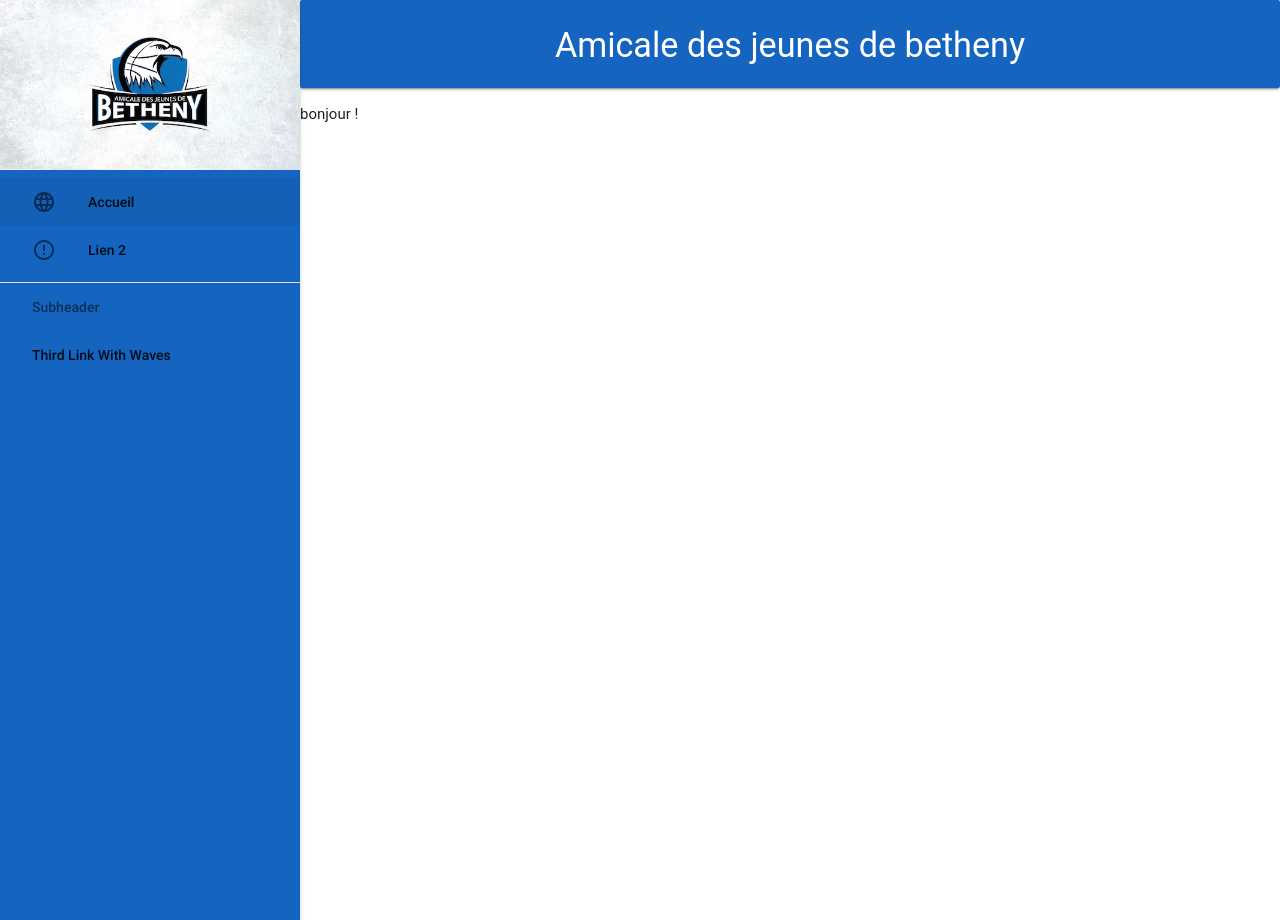
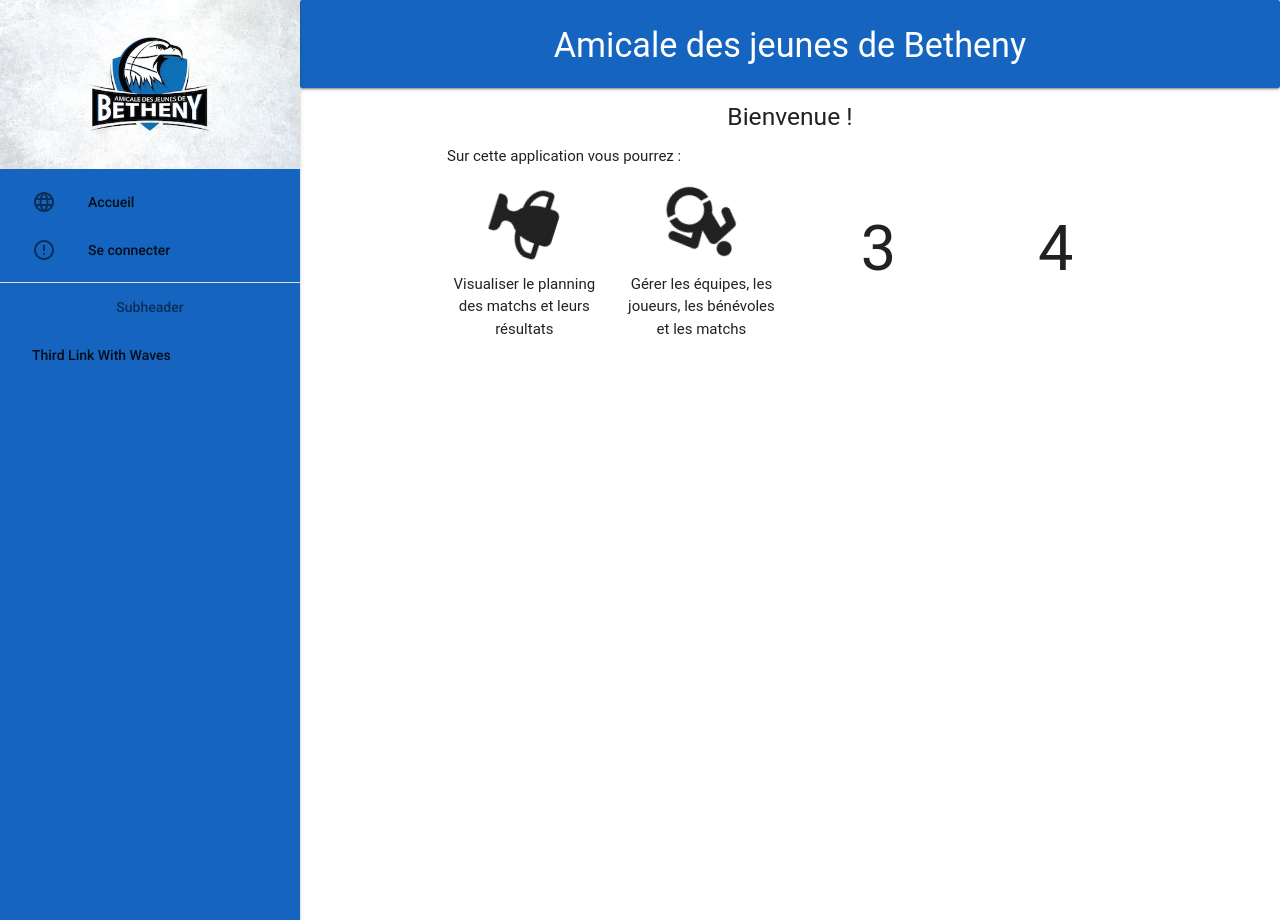
Before and after one commit to Choucapic/ProjetS3, a PHP site: page / in a window 1280 px wide. Run offline with PHP 8.4, Linux system fonts and the light colour scheme; some libraries are stand-ins or nearby versions; some web fonts are replaced.

Commit message:
- Transcription des pages en php à l'aide de la classe WebPage - Ajout d'une page Authentification - Ajout des classes Membre et Bénévole - Ecriture de contenu de test dans les pages

```diff
--- /dev/null
+++ b/public_html/class/webpage.class.php
@@ -0,0 +1,211 @@
+<?php
+
+class WebPage {
+    /**
+     * @var string Texte compris entre <head> et </head>
+     */
+    private $head  = null ;
+    /**
+     * @var string Texte compris entre <title> et </title>
+     */
+    private $title = null ;
+    /**
+     * @var string Texte compris entre <body> et </body>
+     */
+    private $body  = null ;
+
+    /**
+     * Constructeur
+     * @param string $title Titre de la page
+     */
+    public function __construct($title=null) {
+        $this->setTitle($title) ;
+    }
+
+    /**
+     * Retourner le contenu de $this->body
+     *
+     * @return string
+     */
+    public function body() {
+        return $this->body ;
+    }
+
+    /**
+     * Retourner le contenu de $this->head
+     *
+     * @return string
+     */
+    public function head() {
+        return $this->head ;
+    }
+
+    /**
+     * Donner la derni�re modification du script principal
+     * @link http://php.net/manual/en/function.getlastmod.php
+     * @link http://php.net/manual/en/function.strftime.php
+     *
+     * @return string
+     */
+    public function getLastModification() {
+        return strftime("Derni�re modification de cette page le %d/%m/%Y � %Hh%M", getlastmod()) ;
+    }
+
+    /**
+     * Prot�ger les caract�res sp�ciaux pouvant d�grader la page Web
+     * @see http://php.net/manual/en/function.htmlentities.php
+     * @param string $string La cha�ne � prot�ger
+     *
+     * @return string La cha�ne prot�g�e
+     */
+    public static function escapeString($string) {
+        return htmlentities($string, ENT_QUOTES|ENT_HTML5, "utf-8") ;
+    }
+
+    /**
+     * Affecter le titre de la page
+     * @param string $title Le titre
+     */
+    public function setTitle($title) {
+        $this->title = $title ;
+    }
+
+    /**
+     * Ajouter un contenu dans head
+     * @param string $content Le contenu � ajouter
+     *
+     * @return void
+     */
+    public function appendToHead($content) {
+        $this->head .= $content ;
+    }
+
+    /**
+     * Ajouter un contenu CSS dans head
+     * @param string $css Le contenu CSS � ajouter
+     *
+     * @return void
+     */
+    public function appendCss($css) {
+        $this->appendToHead(<<<HTML
+    <style type='text/css'>
+    $css
+    </style>
+
+HTML
+) ;
+    }
+
+    /**
+     * Ajouter l'URL d'un script CSS dans head
+     * @param string $url L'URL du script CSS
+     *
+     * @return void
+     */
+    public function appendCssUrl($url) {
+        $this->appendToHead(<<<HTML
+    <link rel="stylesheet" type="text/css" href="{$url}">
+
+HTML
+) ;
+    }
+
+    /**
+     * Ajouter un contenu JavaScript dans head
+     * @param string $js Le contenu JavaScript � ajouter
+     *
+     * @return void
+     */
+    public function appendJs($js) {
+        $this->appendToHead(<<<HTML
+    <script type='text/javascript'>
+    $js
+    </script>
+
+HTML
+) ;
+    }
+
+    /**
+     * Ajouter l'URL d'un script JavaScript dans head
+     * @param string $url L'URL du script JavaScript
+     *
+     * @return void
+     */
+    public function appendJsUrl($url) {
+        $this->appendToHead(<<<HTML
+    <script type='text/javascript' src='$url'></script>
+
+HTML
+) ;
+    }
+
+    /**
+     * Ajouter un contenu dans body
+     * @param string $content Le contenu � ajouter
+     *
+     * @return void
+     */
+    public function appendContent($content) {
+        $this->body .= $content ;
+    }
+
+    /**
+     * Produire la page Web compl�te
+     *
+     * @return string
+     * @throws Exception si title n'est pas d�fini
+     */
+    public function toHTML($isConnected = false) {
+        if (is_null($this->title)) {
+            throw new Exception(__CLASS__ . ": title not set") ;
+        }
+
+        return <<<HTML
+<!doctype html>
+<html lang="fr">
+    <head>
+        <meta http-equiv="Content-Type" content="text/html; charset=utf-8">
+        <title>{$this->title}</title>
+        <script src="https://code.jquery.com/jquery-3.1.1.js" integrity="sha256-16cdPddA6VdVInumRGo6IbivbERE8p7CQR3HzTBuELA=" crossorigin="anonymous"></script>
+        <!-- Compiled and minified CSS -->
+        <link rel="stylesheet" href="https://cdnjs.cloudflare.com/ajax/libs/materialize/0.97.7/css/materialize.min.css">
+        <!-- Compiled and minified JavaScript -->
+        <script src="https://cdnjs.cloudflare.com/ajax/libs/materialize/0.97.7/js/materialize.min.js"></script>
+        <link href="https://fonts.googleapis.com/icon?family=Material+Icons" rel="stylesheet">
+    <link href="https://maxcdn.bootstrapcdn.com/font-awesome/4.6.3/css/font-awesome.min.css" rel="stylesheet" integrity="sha384-T8Gy5hrqNKT+hzMclPo118YTQO6cYprQmhrYwIiQ/3axmI1hQomh7Ud2hPOy8SP1" crossorigin="anonymous">
+        <link rel="stylesheet" href="css/index.css">
+        <script src="js/index.js"></script>
+{$this->head()}
+    </head>
+    <body>
+    <header>
+        <ul class="side-nav fixed blue darken-3" id="slide-out">
+        <li><div class="userView"><a href="http://www.ajbetheny.fr/" target="_blank"><img src="img/betheny.jpg" alt="Amicale des Jeunes de Betheny" width="300px"></img></a></div></li>
+            <li><a href="index.php"><i class="material-icons">language</i>Accueil</a></li>
+            <li><a href="auth.php"><i class="material-icons">error_outline</i>Se connecter</a></li>
+            <li><div class="divider"></div></li>
+            <li><a class="subheader center">Subheader</a></li>
+            <li><a class="waves-effect" href="#!">Third Link With Waves</a></li>
+      </ul>
+      <div class="row fixed blue darken-3 menu hide-on-large-only">
+          <div class="col s1">
+      <a href="#" data-activates="slide-out" class="button-collapse"><i class="material-icons menu-button">menu</i></a>
+          </div>
+          <div class="col s11">
+          <h5 class="white-text center">{$this->title}</h5>
+          </div>
+      </div>
+    </div>
+    </header>
+      <main>
+      <div class="card-panel fixed blue darken-3 menu hide-on-med-and-down">
+      <h4 class="white-text center">{$this->title}</h4>
+      </div>
+{$this->body()}
+        </main>
+    </body>
+</html>
+HTML;
+    }
+}
--- a/public_html/css/index.css
+++ b/public_html/css/index.css
@@ -1,7 +1,10 @@
 .userView {
-  background-image: url("../img/betheny.jpg");
-  background-size: contain;
+  padding: 0px !important;
   height: 170px;
+}
+
+.userView > a {
+  padding: 0px !important;
 }
 
 .menu {
@@ -14,8 +17,32 @@
     margin-top: 10px;
 }
 
+   /* icon prefix focus color */
+.input-field .prefix.active {
+  color: rgb(17, 91, 166);
+}
+
+/* Quand c'est petit */
+@media (max-width: 600px) {
+    .btn-auth {
+        text-align: center;
+    }
+}
+
+/* Quand c'est moyen */
+@media (min-width: 600px) and (max-width: 992px) {
+  .btn-auth {
+    text-align: right;
+  }
+}
+
+/* Quand c'est grand */
 @media (min-width: 992px) {
     main {
         padding-left: 300px;
     }
+
+    .btn-auth {
+      text-align: right;
+    }
 }
--- a/public_html/index.html
+++ /dev/null
@@ -1,44 +0,0 @@
-<!doctype html>
-<html lang="fr">
-  <head>
-    <meta charset="utf-8">
-    <title>Projet Basket</title>
-    <script src="https://code.jquery.com/jquery-3.1.1.js" integrity="sha256-16cdPddA6VdVInumRGo6IbivbERE8p7CQR3HzTBuELA=" crossorigin="anonymous"></script>
-    <!-- Compiled and minified CSS -->
-    <link rel="stylesheet" href="https://cdnjs.cloudflare.com/ajax/libs/materialize/0.97.7/css/materialize.min.css">
-    <!-- Compiled and minified JavaScript -->
-    <script src="https://cdnjs.cloudflare.com/ajax/libs/materialize/0.97.7/js/materialize.min.js"></script>
-    <link href="https://fonts.googleapis.com/icon?family=Material+Icons" rel="stylesheet">
-    <link rel="stylesheet" href="css/index.css">
-    <script src="js/index.js"></script>
-  </head>
-  <body>
-<header>
-    <ul class="side-nav fixed blue darken-3" id="slide-out">
-    <li><div class="userView">
-    </div></li>
-        <li class="active"><a href="#!"><i class="material-icons">language</i>Accueil</a></li>
-        <li><a href="#!"><i class="material-icons">error_outline</i>Lien 2</a></li>
-        <li><div class="divider"></div></li>
-        <li><a class="subheader">Subheader</a></li>
-        <li><a class="waves-effect" href="#!">Third Link With Waves</a></li>
-  </ul>
-  <div class="row fixed blue darken-3 menu hide-on-large-only">
-      <div class="col s1">
-  <a href="#" data-activates="slide-out" class="button-collapse"><i class="material-icons menu-button">menu</i></a>
-      </div>
-      <div class="col s11">
-      <h5 class="white-text center">Amicale des jeunes de betheny</h5>
-      </div>
-  </div>
-</div>
-</header>
- <!-- Tout dans le main pour que le décalage de 300px se fasse sur grands écrans (992px) -->
-<main>
-  <div class="card-panel fixed blue darken-3 menu hide-on-med-and-down">
-  <h4 class="white-text center">Amicale des jeunes de betheny</h4>
-  </div>
-    <p>bonjour !</p>
-</main>
-  </body>
-</html>
--- /dev/null
+++ b/public_html/index.php
@@ -0,0 +1,27 @@
+<?php
+
+include_once 'class/webpage.class.php';
+
+$page = new WebPage('Amicale des jeunes de Betheny');
+
+$page->appendContent(<<<HTML
+<div class="container">
+  <h5 class="center">Bienvenue !</h5>
+  <p>Sur cette application vous pourrez : </p>
+  <div class="row center">
+    <div class="col l3 m6 s12">
+    <i class="fa fa-trophy fa-5x fa-spin fa-fw" aria-hidden="true"></i>
+    <p>Visualiser le planning des matchs et leurs résultats</p>
+  </div>
+    <div class="col l3 m6 s12">
+      <i class="fa fa-wheelchair-alt fa-5x fa-spin fa-fw" aria-hidden="true"></i>
+      <p>Gérer les équipes, les joueurs, les bénévoles et les matchs</p>
+    </div>
+    <div class="col l3 m6 s12"><h1>3</h1></div>
+    <div class="col l3 m6 s12"><h1>4</h1></div>
+  </div>
+</div>
+HTML
+);
+
+echo $page->toHTML();
```
Also changed, not shown: public_html/auth.php (added, +33 -0 lines), public_html/class/benevole.class.php (added, +86 -0 lines), public_html/class/membre.class.php (added, +61 -0 lines).
